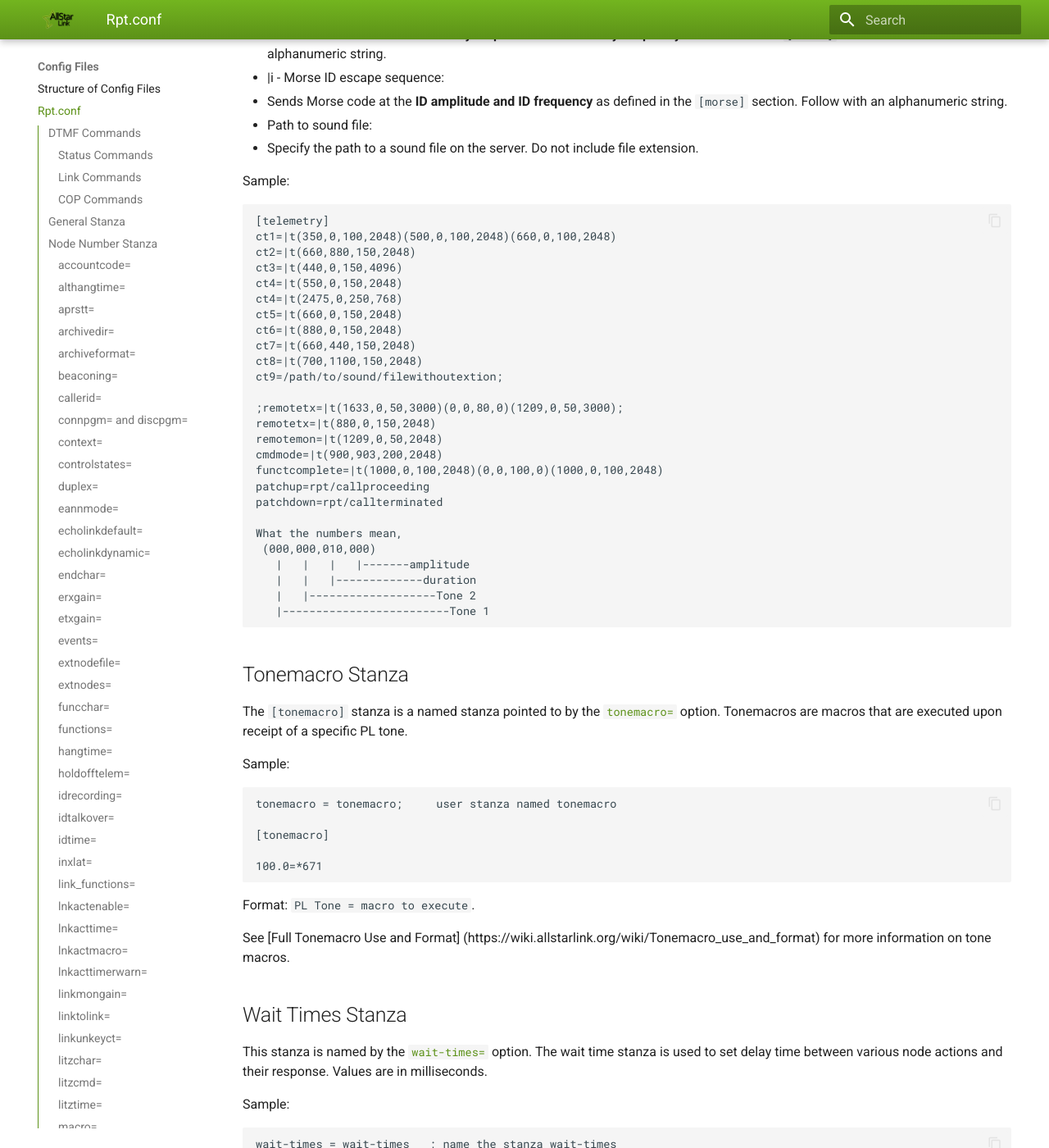
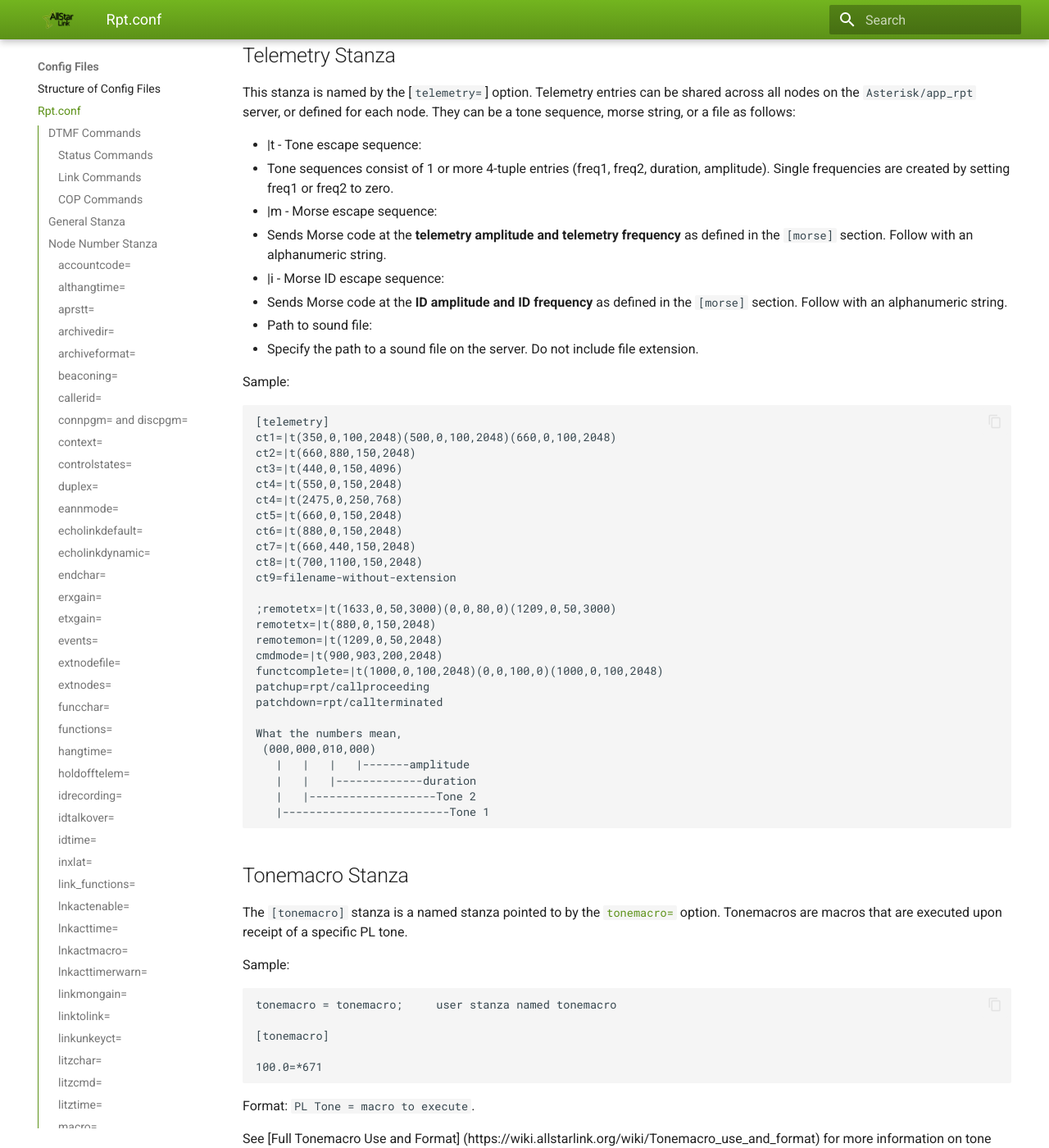
Before and after one commit to AllStarLink/ASL3-Manual, an MkDocs documentation site: the page built from docs/config/rpt_conf.md, in a window 1280 px wide and 1400 px high, scrolled down 37739 px. Shown: the whole window at 82% size. Built offline with MkDocs 1.6.1 and Material for MkDocs 9.7.7, drawn with Linux system fonts in a browser that asks for light colours; some of the changed text lies outside the part shown.

```diff
--- a/docs/config/rpt_conf.md
+++ b/docs/config/rpt_conf.md
@@ -7,9 +7,9 @@ See also [config file templating](../adv-topics/conftmpl.md/#asterisk-templates)
 DTMF commands are placed in any one of **three** *named stanzas*. These stanzas control access to DTMF commands that a user can issue from various
 control points.
 
-* The [Fuctions Stanza](#functions-stanza) - to decode DTMF from the node's local receiver.
-* The [Link Functions Stanza](#link-functions-stanza) - to decode DTMF from linked nodes.
-* The [Phone Functions Stanza](#phone-functions-stanza) - to decode DTMF from telephone connects.
+* The [Fuctions](#functions-stanza) Stanza - to decode DTMF from the node's local receiver.
+* The [Link Functions](#link-functions-stanza) Stanza - to decode DTMF from linked nodes.
+* The [Phone Functions](#phone-functions-stanza) Stanza - to decode DTMF from telephone connects.
 
 A DTMF `key=value` pair has the following format:
 
@@ -1406,9 +1411,9 @@ ct5=|t(660,0,150,2048)
 ct6=|t(880,0,150,2048)
 ct7=|t(660,440,150,2048)
 ct8=|t(700,1100,150,2048)
-ct9=/path/to/sound/filewithoutextion;
+ct9=filename-without-extension
 
-;remotetx=|t(1633,0,50,3000)(0,0,80,0)(1209,0,50,3000);
+;remotetx=|t(1633,0,50,3000)(0,0,80,0)(1209,0,50,3000)
 remotetx=|t(880,0,150,2048)
 remotemon=|t(1209,0,50,2048)
 cmdmode=|t(900,903,200,2048)
```
Also changed, not shown: other parts of docs/config/rpt_conf.md (+19 -14 lines).
